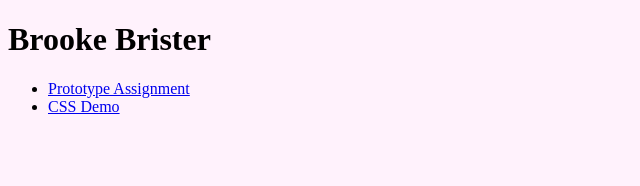
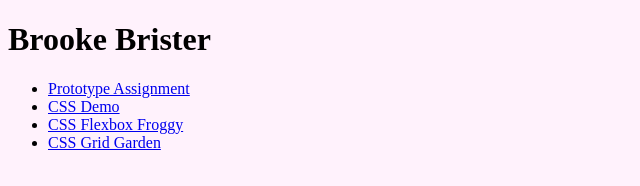
Before and after one commit to AllisonB3130/ifsc-1310, a plain HTML site: page index.html in a window 1280 px wide. Shown: the whole page, without its empty margins (0-640 px from the left). Drawn offline with Linux system fonts and the light colour scheme.

Commit message:
Added CSS Grid Garden and CSS Flexbox Froggy to Homepage

```diff
--- a/index.html
+++ b/index.html
@@ -18,6 +18,9 @@
     <ul>
         <li><a href="prototype/index.html">Prototype Assignment</a></li>
         <li><a href="css-demo/index.html">CSS Demo</a></li>
+        <li><a href="assets/img/Flexbox Froggy.png">CSS Flexbox Froggy</a></li>
+        <li><a href="assets/img/Grid Garden.png">CSS Grid Garden</a></li>
+
     </ul>
   </nav>
 </body>
```
Also changed, not shown: assets/img/Flexbox Froggy.png (added), assets/img/Grid Garden.png (added).
